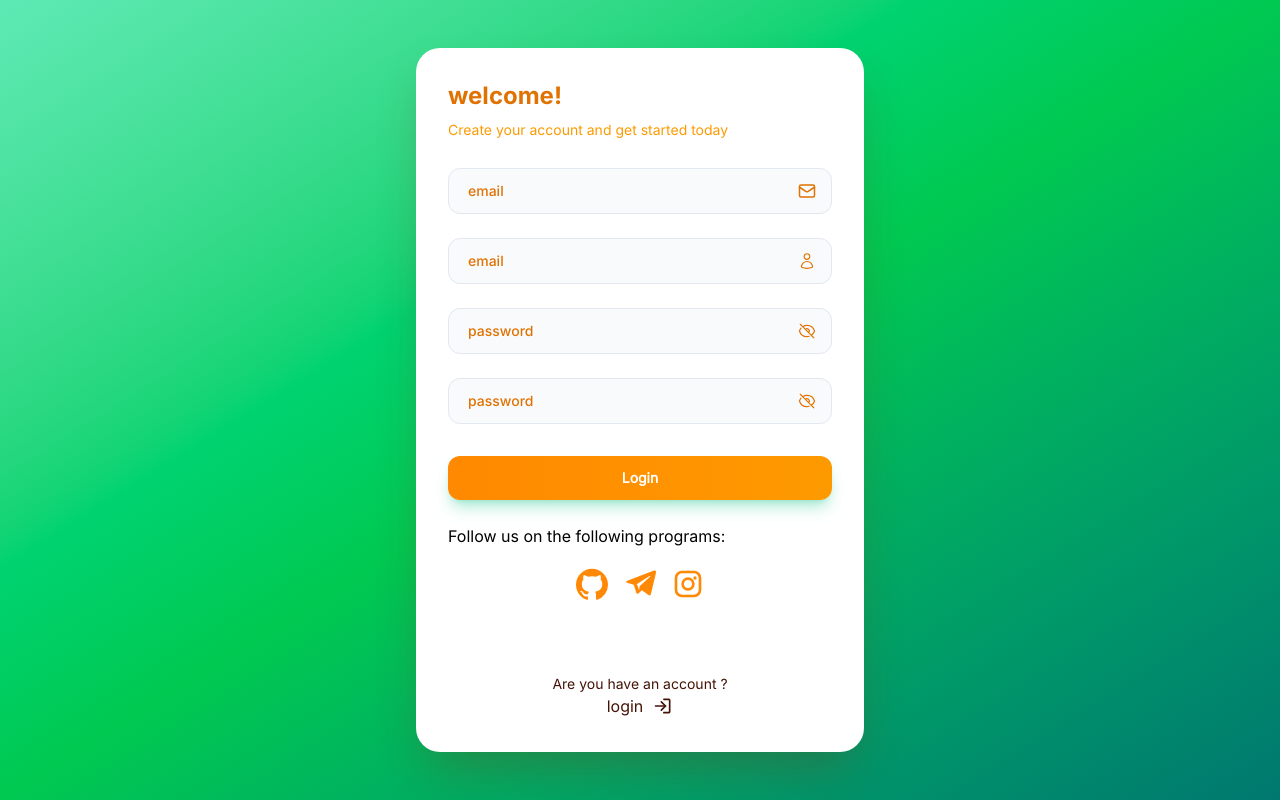
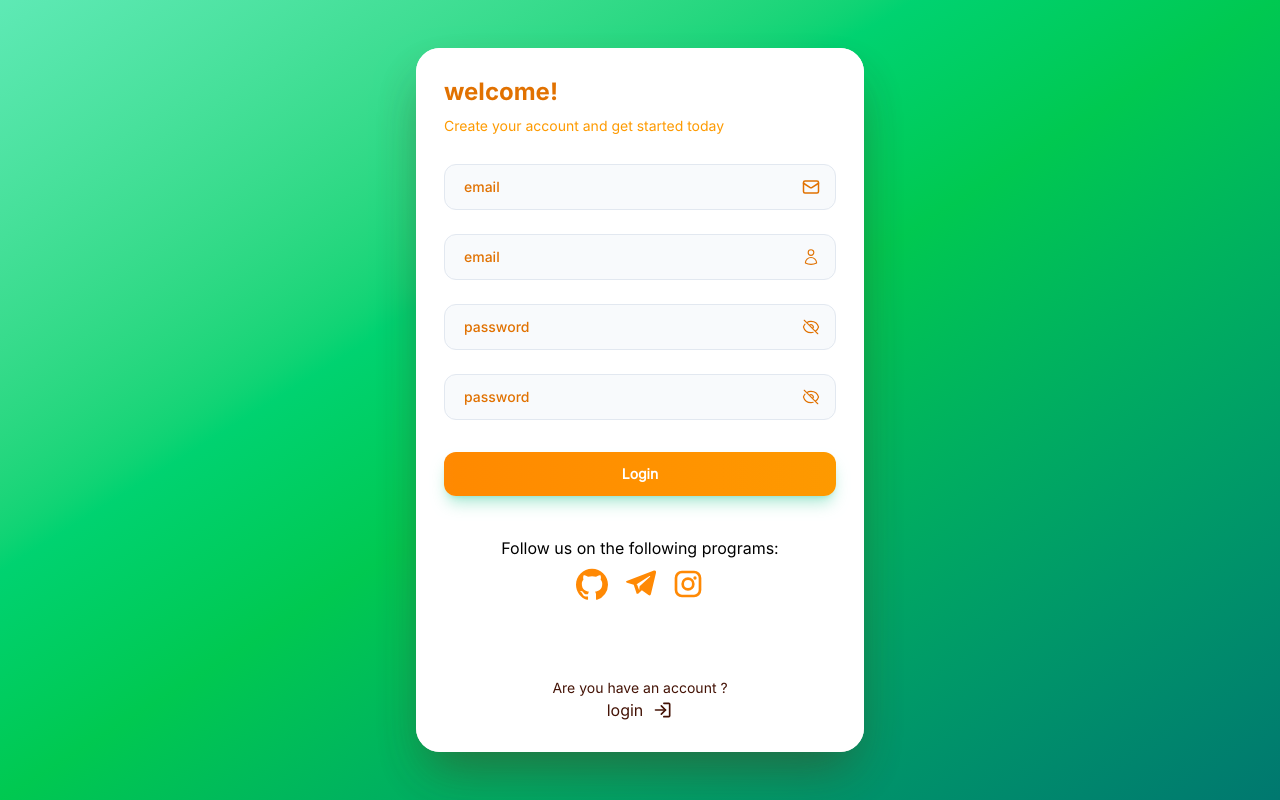
Before and after one commit to omid-soltani/LoginForm, a website: page login.html in a window 1280 px wide. Drawn offline with Linux system fonts and the light colour scheme.

Commit message:
style(login.html): change style

```diff
--- a/login.html
+++ b/login.html
@@ -19,7 +19,7 @@
 
                 <!-- login card -->
                 <section
-                    class="flex flex-col hidden face bg-white absolute inset-0 rounded-3xl shadow-2xl shadow-emerald-900/30 px-8 py-10  ">
+                    class=" face flex flex-col face bg-white absolute inset-0 rounded-3xl shadow-2xl shadow-emerald-900/30 px-8 py-10  ">
 
                     <!-- form title -->
                     <div class="mb-10">
@@ -47,7 +47,7 @@
                             <label for="email-form"
                                 class="absolute flex items-center top-0 bottom-0 my-auto left-5 text-sm font-inter-medium text-emerald-700 ">email</label>
                             <input id="email-form" type="email"
-                                class="w-full pr-10 rounded-xl border border-slate-200 bg-slate-50 px-4 py-3 text-sm text-emerald-700 outline-none transition focus:border-emerald-500 focus:bg-white focus:ring-2 focus:ring-emerald-500/20">
+                                class="w-full pr-10 rounded-xl border border-slate-200 bg-slate-50 px-4 py-3 text-sm text-emerald-700 outline-none transition  focus:bg-white  ">
                         </div>
                         <!-- password input -->
                         <div class="relative">
@@ -71,10 +71,10 @@
                                 class="absolute flex items-center top-0 bottom-0 my-auto left-5 text-sm font-inter-medium text-emerald-700 ">password
                             </label>
                             <input id="pasword-form" type="password"
-                                class="w-full rounded-xl border pr-10 border-slate-200 bg-slate-50 px-4 py-3 text-sm text-emerald-700 outline-none transition focus:border-emerald-500 focus:bg-white focus:ring-2 focus:ring-emerald-500/20">
+                                class="w-full rounded-xl border pr-10 border-slate-200 bg-slate-50 px-4 py-3 text-sm text-emerald-700 outline-none transition  focus:bg-white  ">
                         </div>
                         <!-- password detail -->
-                        <div class="mt-2 flex items-center justify-between text-sm">
+                        <div class=" -mt-2 flex items-center justify-between text-sm">
                             <label for="remember-me-checkBox"
                                 class="relative rounded-lg  flex items-center gap-2 text-emerald-600">
                                 <div class="absolute left-0 rounded-xs bg-emerald-500 size-4 border border-emerald-400">
@@ -90,15 +90,16 @@
                         <!--submit btn  -->
 
                         <button type="button"
-                            class="mt-2 w-full rounded-xl bg-linear-to-l from-emerald-500 to-green-600 py-3 text-sm font-bold text-white shadow-lg shadow-emerald-500/30 transition hover:from-emerald-600 hover:to-green-700 active:scale-[0.98]">
+                            class="mt-10 w-full rounded-xl bg-linear-to-l from-emerald-500 to-green-600 py-3 text-sm font-bold text-white shadow-lg shadow-emerald-500/30 transition hover:from-emerald-600 hover:to-green-700 active:scale-[0.98]">
                             Login
                         </button>
                         <!-- Social networks -->
                         <div>
-                            <span class="text-black ">Follow us on the following programs:</span>
-                            <div class=" flex justify-center items-center gap-x-4 mt-5">
+                            <span class="block text-black text-center mt-5 mb-2">Follow us on the following
+                                programs:</span>
+                            <div class=" flex justify-center items-center gap-x-4">
                                 <a href=" https://github.com/omid-soltani" target="_blank">
-                                    <svg class=" size-9 right-4 text-emerald-700" xmlns="http://www.w3.org/2000/svg"
+                                    <svg class=" size-8 right-4 text-emerald-700" xmlns="http://www.w3.org/2000/svg"
                                         width="24" height="24" viewBox="0 0 24 24" fill="currentColor">
 
                                         <path
@@ -106,7 +107,7 @@
                                     </svg>
                                 </a>
                                 <a href="https://t.me/username" target="_blank">
-                                    <svg class="size-9 right-4 text-emerald-700" xmlns="http://www.w3.org/2000/svg"
+                                    <svg class="size-8 right-4 text-emerald-700" xmlns="http://www.w3.org/2000/svg"
                                         width="24" height="24" viewBox="0 0 24 24" fill="currentColor">
 
                                         <path
@@ -114,7 +115,7 @@
                                     </svg>
                                 </a>
                                 <a href="https://instagram.com/username" target="_blank">
-                                    <svg class="size-9 right-4 text-emerald-700" xmlns="http://www.w3.org/2000/svg"
+                                    <svg class="size-8 right-4 text-emerald-700" xmlns="http://www.w3.org/2000/svg"
                                         width="24" height="24" viewBox="0 0 24 24" fill="currentColor">
 
                                         <path
@@ -127,7 +128,7 @@
 
                     <!--footer  -->
 
-                    <p class="mt-6 text-center text-sm text-emerald-950 ">
+                    <p class="mt-4 text-center text-sm text-emerald-950 ">
                         You don't have an account ?
                     </p>
                     <div class="w-max mx-auto group flex flex-col items-center transition-all ">
@@ -150,9 +151,11 @@
                             class="block w-0 h-0.5 rounded-full bg-emerald-600 group-hover:w-30 transition-all"></span>
                     </div>
                 </section>
+
+
                 <!-- register card -->
                 <section
-                    class="face rota bg-white absolute inset-0 rounded-3xl shadow-2xl shadow-orange-900/30  p-8 flex flex-col">
+                    class=" face flex flex-col bg-white absolute inset-0 rounded-3xl shadow-2xl shadow-orange-900/30  p-7 ">
 
                     <!-- form title -->
                     <div class="mb-7">
@@ -179,7 +182,7 @@
                             <label for="email-form"
                                 class="absolute flex items-center top-0 bottom-0 my-auto left-5 text-sm font-inter-medium text-amber-600 ">email</label>
                             <input id="email-form" type="email"
-                                class="w-full pr-10 rounded-xl border border-slate-200 bg-slate-50 px-4 py-3 text-sm text-amber-600 outline-none transition  focus:bg-white focus:ring-2 focus:ring-emerald-500/20">
+                                class="w-full pr-10 rounded-xl border border-slate-200 bg-slate-50 px-4 py-3 text-sm text-amber-600 outline-none transition  focus:bg-white">
                         </div>
                         <!-- username input -->
                         <div class="relative">
@@ -194,7 +197,7 @@
                             <label for="email-form"
                                 class="absolute flex items-center top-0 bottom-0 my-auto left-5 text-sm font-inter-medium text-amber-600 ">email</label>
                             <input id="email-form" type="email"
-                                class="w-full pr-10 rounded-xl border border-slate-200 bg-slate-50 px-4 py-3 text-sm text-amber-600 outline-none transition focus:border-emerald-500 focus:bg-white focus:ring-2 focus:ring-emerald-500/20">
+                                class="w-full pr-10 rounded-xl border border-slate-200 bg-slate-50 px-4 py-3 text-sm text-amber-600 outline-none transition  focus:bg-white  ">
                         </div>
 
                         <!-- password input -->
@@ -219,7 +222,7 @@
                                 class="absolute flex items-center top-0 bottom-0 my-auto left-5 text-sm font-inter-medium text-amber-600 ">password
                             </label>
                             <input id="pasword-form" type="password"
-                                class="w-full rounded-xl border pr-10 border-slate-200 bg-slate-50 px-4 py-3 text-sm text-amber-600 outline-none transition focus:border-emerald-500 focus:bg-white focus:ring-2 focus:ring-emerald-500/20">
+                                class="w-full rounded-xl border pr-10 border-slate-200 bg-slate-50 px-4 py-3 text-sm text-amber-600 outline-none transition  focus:bg-white focus:-2 ">
                         </div>
                         <!-- password-repeat-->
                         <div class="relative">
@@ -243,7 +246,7 @@
                                 class="absolute flex items-center top-0 bottom-0 my-auto left-5 text-sm font-inter-medium text-amber-600 ">password
                             </label>
                             <input id="pasword-form" type="password"
-                                class="w-full rounded-xl border pr-10 border-slate-200 bg-slate-50 px-4 py-3 text-sm text-amber-600 outline-none transition focus:border-emerald-500 focus:bg-white focus:ring-2 focus:ring-emerald-500/20">
+                                class="w-full rounded-xl border pr-10 border-slate-200 bg-slate-50 px-4 py-3 text-sm text-amber-600 outline-none transition  focus:bg-white  ">
                         </div>
                         <!--submit btn  -->
 
@@ -253,8 +256,9 @@
                         </button>
                         <!-- Social networks -->
                         <div>
-                            <span class="text-black ">Follow us on the following programs:</span>
-                            <div class=" flex justify-center items-center gap-x-4 mt-5">
+                            <span class=" block text-black mt-4 mb-2 text-center">Follow us on the following
+                                programs:</span>
+                            <div class=" flex justify-center items-center gap-x-4 ">
                                 <a href=" https://github.com/omid-soltani" target="_blank">
                                     <svg class=" size-8 right-4 text-orange-400" xmlns="http://www.w3.org/2000/svg"
                                         width="24" height="24" viewBox="0 0 24 24" fill="currentColor">
@@ -285,7 +289,7 @@
 
                     <!--footer  -->
 
-                    <p class="mt-6 text-center text-sm text-orange-950 ">
+                    <p class="mt-2 text-center text-sm text-orange-950 ">
                         Are you have an account ?
                     </p>
                     <div class="w-max mx-auto group flex flex-col items-center transition-all ">
```
Also changed, not shown: src/output.css.
